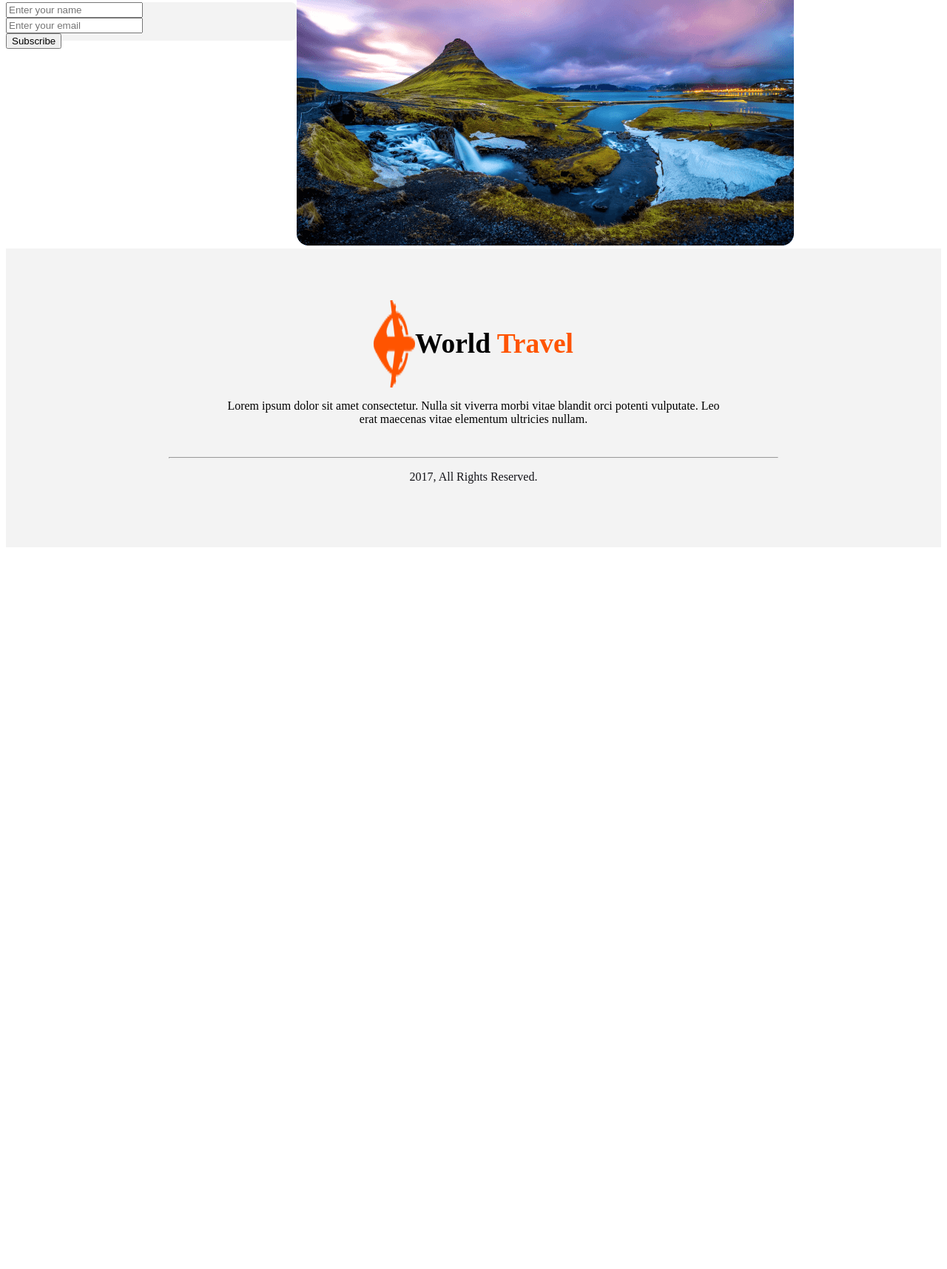
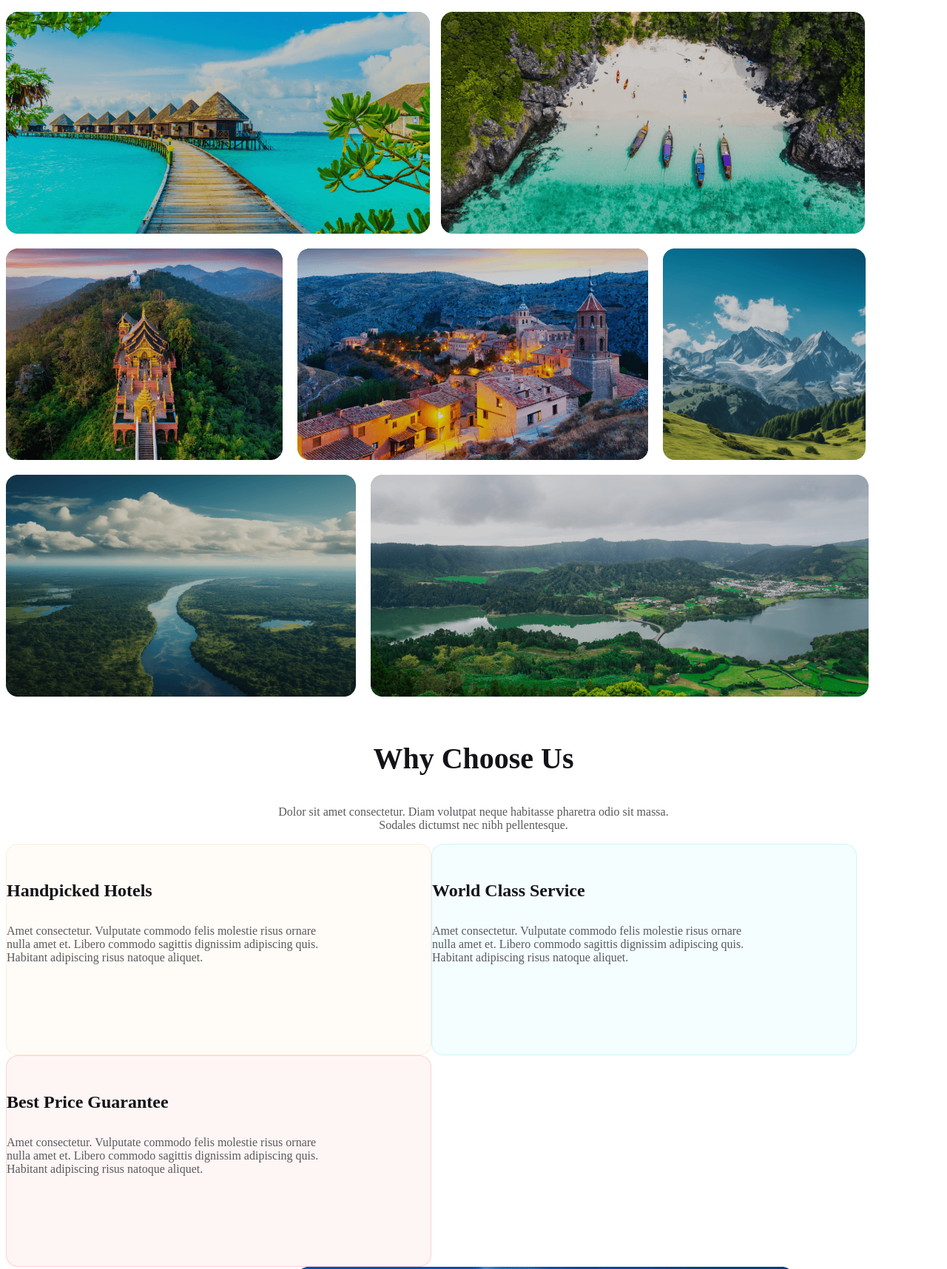
Before and after one commit to Fatema4567pranti/Travel-world, a plain HTML site: page travel.html in a window 1280 px wide. Shown: the part 1229-2945 px from the top of the page at 74% size. Before the commit the page ends 1977 px from the top, so only its background shows below. Drawn offline with Linux system fonts and the light colour scheme.

Commit message:
frist commit

```diff
--- a/styles/style.css
+++ b/styles/style.css
@@ -73,7 +73,109 @@ nav{
     height: 50px;
 }
 /* Choose Your Destination section */
+.Choose-Your-Destination{
+    padding-top: 20px;
+}
+.Choose-Your-Destination-Haed{
+    color: #131318;
+    text-align: center;
+    font-size: 40px;
+    font-weight: 800;
+}
+.destination-paragraph{
+    color: rgba(19, 19, 24, 0.70);
+    text-align: center;
+    font-size: 16px;
+    font-weight: 400;
+}
+.row1{
+    width: 573px;
+    height: 300px;
+    display: flex;
+    gap: 15px;
+    padding-bottom: 20px;
+}
+.row2{
+    display: flex;
+    gap: 20px;
+    padding-bottom: 20px;
+}
+.row21{
+    width: 374px;
+    height: 286px;
+}
+.row22{
+    width: 474px;
+    height: 286px;
+}
+.row23{
+    width: 274px;
+    height: 286px;
+}
+.row3{
+    display: flex;
+    gap: 20px;
+    padding-bottom: 20px;
+}
+.row31{
+    width: 473px;
+    height: 300px;
+}
+.row32{
+    width: 673px;
+    height: 300px;
+}
+/* Why Choose Us section */
+.Why-Choose-Us{
 
+}
+.Why-Choose-Us-Haed{
+    color: #131318;
+    text-align: center;
+    font-size: 40px;
+    font-weight: 800;
+}
+.Why-Choose-Us-Paragraph{
+    color: rgba(19, 19, 24, 0.70);
+    text-align: center;
+    font-size: 16px;
+    font-weight: 400;
+}
+.Amet-head{
+    color: #131318;
+    font-size: 24px;
+    font-weight: 800;
+}
+.Amet-paragraph{
+    color: #5A5A5D;
+    font-size: 16px;
+    font-weight: 400;
+}
+.amet-column{
+    display: flex;
+
+}
+.amet-column1{
+    width: 573px;
+    height: 284px;
+    border-radius: 16px;
+    border: 1px solid rgba(251, 181, 99, 0.20);
+    background: rgba(251, 181, 99, 0.05);
+}
+.amet-column2{
+    width: 573px;
+    height: 284px;
+    border-radius: 16px;
+    border: 1px solid rgba(41, 206, 246, 0.20);
+    background: rgba(41, 206, 246, 0.05);
+}
+.amet-column3{
+    width: 573px;
+    height: 284px;
+    border-radius: 16px;
+    border: 1px solid rgba(233, 68, 68, 0.20);
+    background: rgba(233, 68, 68, 0.05)
+}
 /* Newsletter section */
 .newsletter{
     display: flex;
--- a/travel.html
+++ b/travel.html
@@ -58,12 +58,58 @@
             </div>
          </section>
          <!-- Choose Your Destination section -->
-         <section>
-             <h3><b>Choose Your Destination</b></h3>
-             <p>Dolor sit amet consectetur. Diam volutpat neque habitasse pharetra odio sit massa. Sodales dictumst nec nibh pellentesque.</p>
+         <section class="Choose-Your-Destination">
+             <h3 class="Choose-Your-Destination-Haed"><b>Choose Your Destination</b></h3>
+             <p class="destination-paragraph">Dolor sit amet consectetur. Diam volutpat neque habitasse pharetra odio sit massa. <br> Sodales dictumst nec nibh pellentesque.</p>
+            <div class="row">
+                <div class="row1">
+                <img src="images/Rectangle 5.png" alt="">
+                <img src="images/Rectangle 8.png" alt="">
+            </div>
+            <div class="row2">
+                <div class="row21">
+                <img src="images/Rectangle 6.png" alt="">
+                </div>
+                <div class="row22">
+                    <img src="images/Rectangle 7.png" alt="">
+                </div>
+                <div class="row23">
+                <img src="images/Rectangle 9.png" alt="">
+                </div>
+            </div>
+            <div class="row3">
+                <div class="row31">
+                <img src="images/Rectangle 11.png" alt="">
+                </div>
+                <div class="row32">
+                <img src="images/Rectangle 10.png" alt="">
+                </div>
+            </div>
+            </div>
             </section>
-            <section>
-
+            <!-- Why Choose Us section -->
+            <section class="Why-Choose-Us">
+                <h3 class="Why-Choose-Us-Haed"><b>Why Choose Us</b></h3>
+                <p class="Why-Choose-Us-Paragraph">Dolor sit amet consectetur. Diam volutpat neque habitasse pharetra odio sit massa. <br> Sodales dictumst nec nibh pellentesque.</p>
+                <div class="Why-Choose-Us-Column">
+                <div class="amet-column">
+                    <div class="amet-column1">
+                        <img src="" alt="">
+                        <h4 class="Amet-head"><b>Handpicked Hotels</b></h4>
+                        <p class="Amet-paragraph">Amet consectetur. Vulputate commodo felis molestie risus  ornare <br> nulla amet et. Libero commodo sagittis dignissim adipiscing quis. <br> Habitant adipiscing risus natoque aliquet. </p>
+                    </div>
+                    <div class="amet-column2">
+                       <img src="" alt="">
+                       <h4 class="Amet-head"><b>World Class Service</b></h4>
+                       <p class="Amet-paragraph">Amet consectetur. Vulputate commodo felis molestie risus  ornare <br> nulla amet et. Libero commodo sagittis dignissim adipiscing quis. <br> Habitant adipiscing risus natoque aliquet.</p>
+                    </div>
+                </div>
+                <div class="amet-column3">
+                   <img src="" alt="">
+                   <h4 class="Amet-head"><b>Best Price Guarantee</b></h4>
+                   <p class="Amet-paragraph">Amet consectetur. Vulputate commodo felis molestie risus  ornare <br> nulla amet et. Libero commodo sagittis dignissim adipiscing quis. <br> Habitant adipiscing risus natoque aliquet.</p>
+                </div>
+                </div>
             </section>
             <section>
 
```
